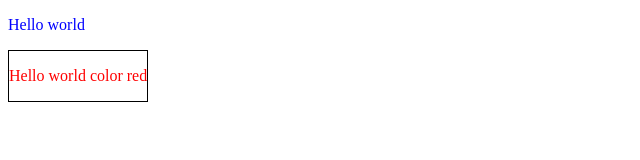
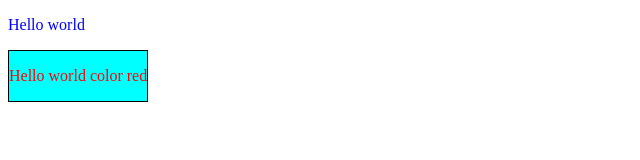
Before and after one commit to kasaharu/training-web-components, a plain HTML site: page index.html in a window 1280 px wide. Shown: the whole page, without its empty margins (0-640 px from the left). Drawn offline with Linux system fonts and the light colour scheme.

Commit message:
外部から Shadow DOM にスタイルを適用

```diff
--- a/index.html
+++ b/index.html
@@ -6,6 +6,9 @@
     <style>
       p {
         color: blue;
+      }
+      hello-world-color-red {
+        background-color: cyan;
       }
     </style>
   </head>
```
